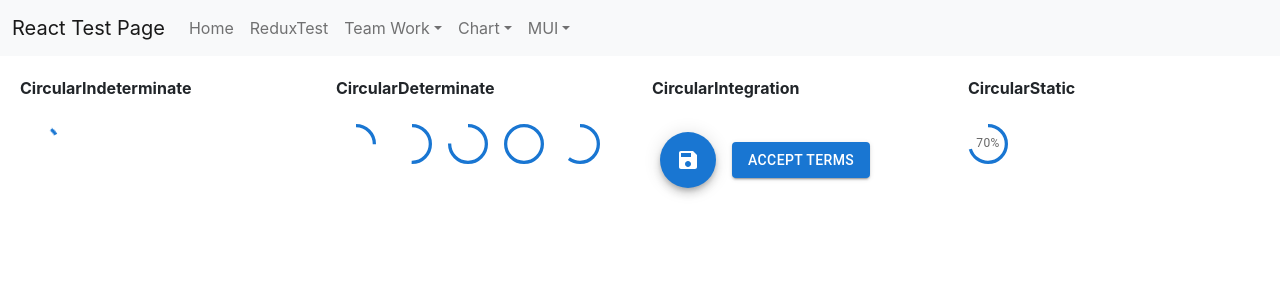
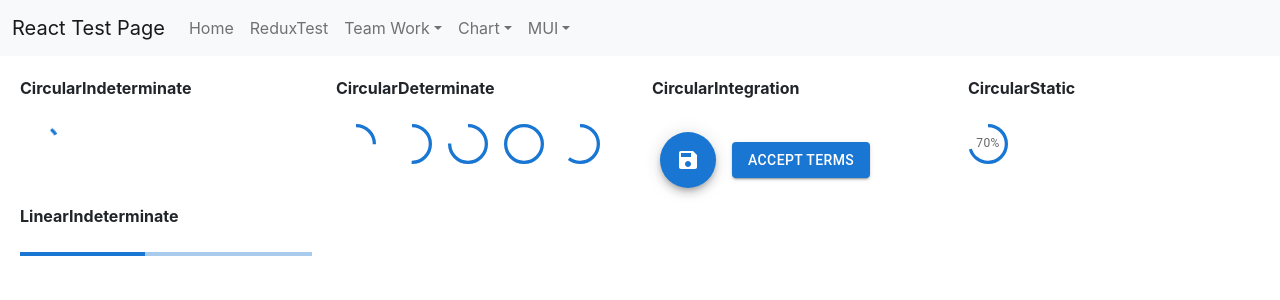
Before and after one commit to jinseok1306/React-Test, a React (Create React App) app in the folder ReactProject/client_app/: page /MUI/ProgressPage in a window 1280 px wide. Shown: the top 300 px of the page. Built offline with nearby package versions, Linux system fonts and the light colour scheme.

Commit message:
MUI LinearIndeterminate 테스트 완료

```diff
--- /dev/null
+++ b/ReactProject/client_app/src/components/Progress/LinearIndeterminate.tsx
@@ -0,0 +1,11 @@
+import * as React from 'react';
+import Box from '@mui/material/Box';
+import LinearProgress from '@mui/material/LinearProgress';
+
+export default function LinearIndeterminate() {
+    return (
+        <Box sx={{ width: '100%' }}>
+            <LinearProgress />
+        </Box>
+    );
+}
--- a/ReactProject/client_app/src/pages/MUI/ProgressPage.tsx
+++ b/ReactProject/client_app/src/pages/MUI/ProgressPage.tsx
@@ -5,6 +5,7 @@ import CircularIndeterminate from '../../components/Progress/CircularIndetermina
 import CircularDeterminate from '../../components/Progress/CircularDeterminate';
 import CircularIntegration from '../../components/Progress/CircularIntegration';
 import CircularStatic from '../../components/Progress/CircularStatic';
+import LinearIndeterminate from '../../components/Progress/LinearIndeterminate';
 
 const ProgressPage = () => {
     return (
@@ -28,6 +29,10 @@ const ProgressPage = () => {
                         <b>CircularStatic</b><div>&nbsp;</div>
                         <CircularStatic />
                     </Grid>
+                    <Grid item xs={3}>
+                        <b>LinearIndeterminate</b><div>&nbsp;</div>
+                        <LinearIndeterminate />
+                    </Grid>
                 </Grid>
             </div>
         </div>
```
Also changed, not shown: 1 other file (tests, documents, lock files or other folders).
